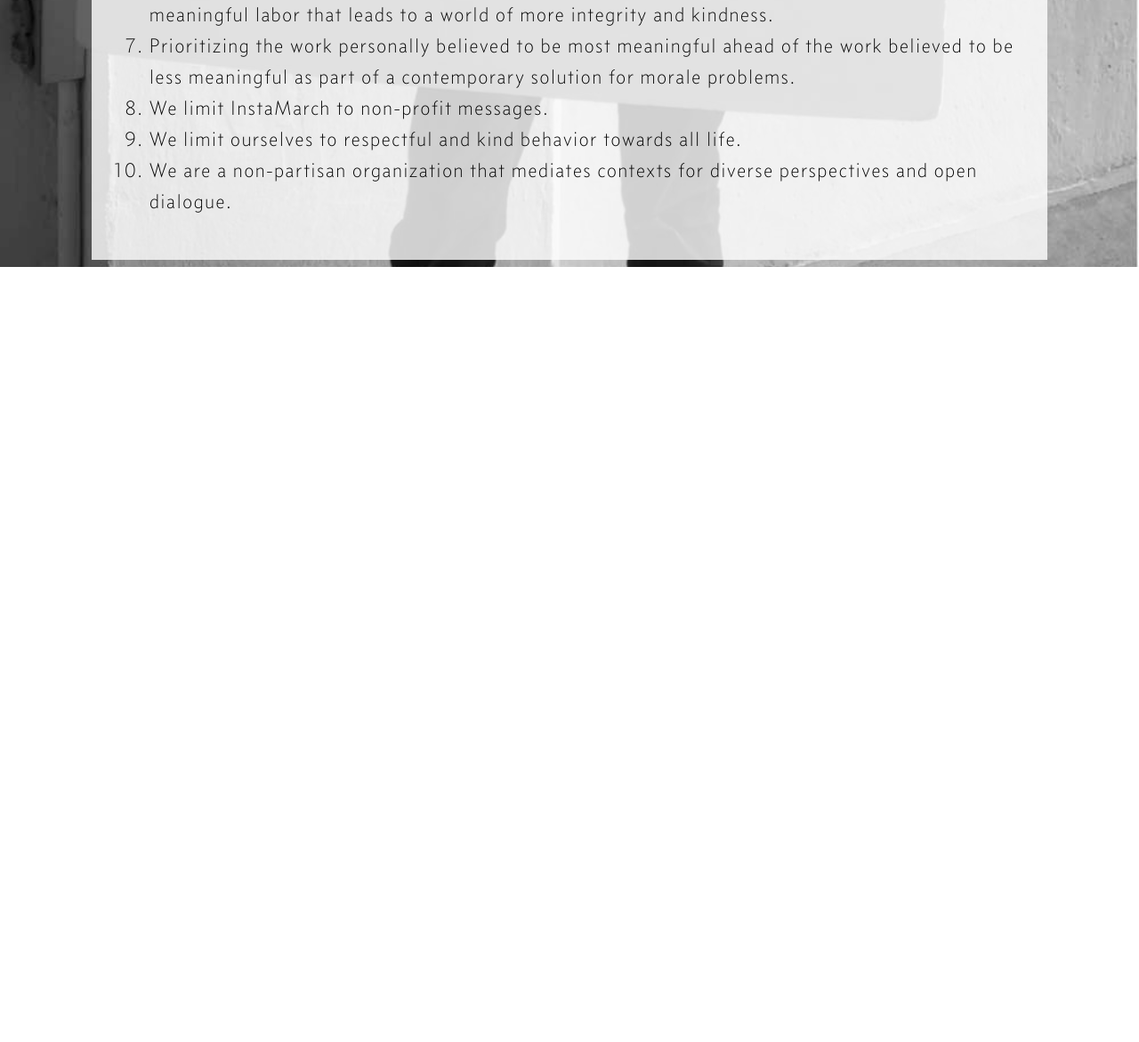
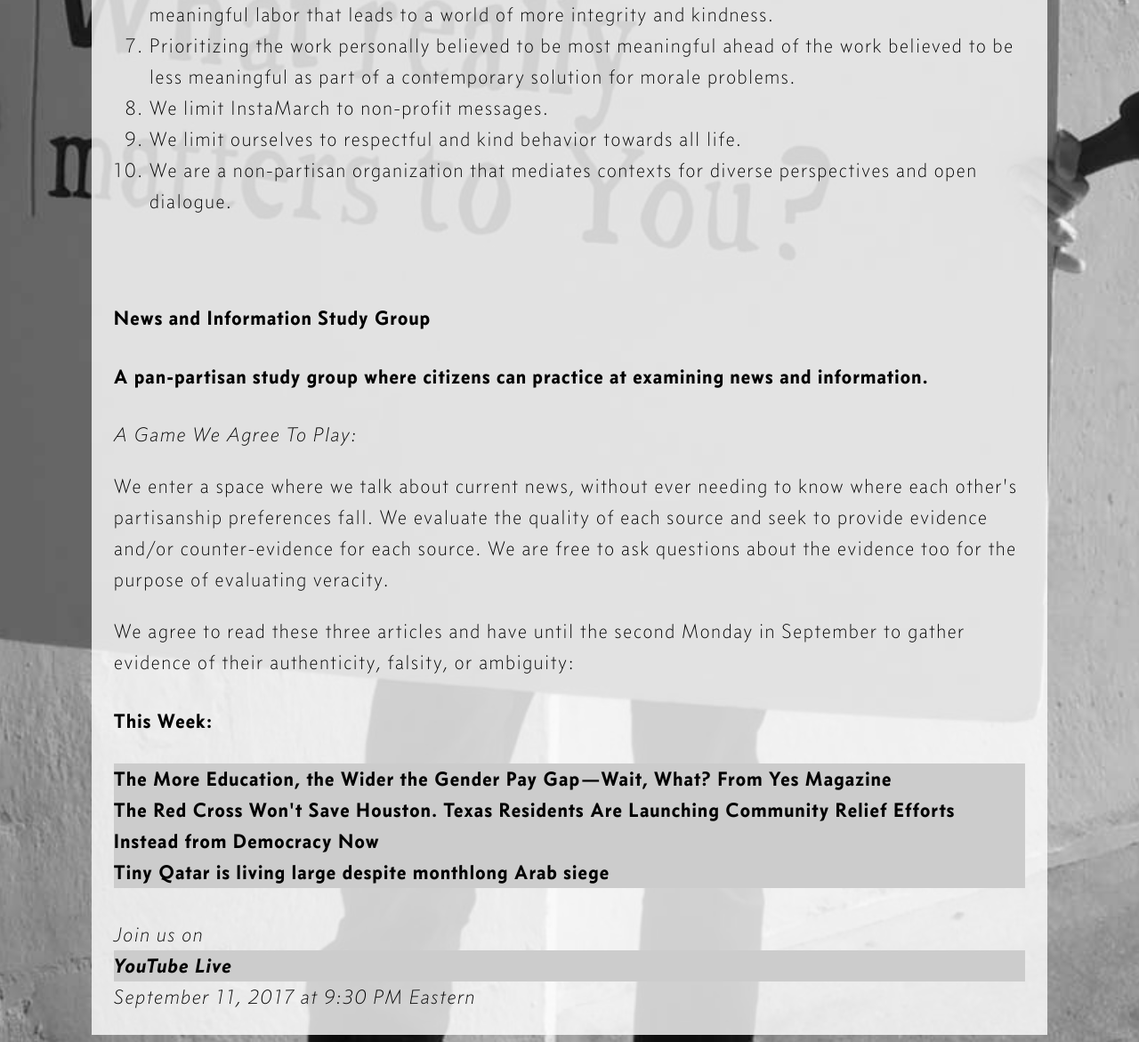
Before and after one commit to InstaMarch/InstaMarch, a plain HTML site: page index.html in a window 1280 px wide. Shown: the part 2395-3566 px from the top of the page at 89% size. Before the commit the page ends 2695 px from the top, so only its background shows below. Drawn offline with Linux system fonts and the light colour scheme.

Commit message:
Adds news and information study group section

```diff
--- a/index.css
+++ b/index.css
@@ -118,6 +118,16 @@ a:active {
     padding: 10px;
 }
 
+.information-study-group {
+    background-color: rgba(255, 255, 255, .8);
+    margin-left: 7.5%;
+    margin-right: 7.5%;
+    padding: 25px;
+}
+
+.information-study-group a {
+    display: block;
+}
 
 @media (min-width: 590px) {
     h2 {
--- a/index.html
+++ b/index.html
@@ -54,6 +54,19 @@
 		    <li>We are a non-partisan organization that mediates contexts for diverse perspectives and open dialogue.</li>
                 </ol>
             </div>
+            <div class="information-study-group" id="information-study-group">
+                <h3>News and Information Study Group</h3>
+                <h4>A pan-partisan study group where citizens can practice at examining news and information.</h4>
+                <em>A Game We Agree To Play:</em>
+                <p>We enter a space where we talk about current news, without ever needing to know where each other's partisanship preferences fall. We evaluate the quality of each source and seek to provide evidence and/or counter-evidence for each source. We are free to ask questions about the evidence too for the purpose of evaluating veracity.</p>
+                <p>We agree to read these three articles and have until the second Monday in September to gather evidence of their authenticity, falsity, or ambiguity:</p>
+                <h4>This Week:</h4>
+                <a href="http://www.yesmagazine.org/new-economy/the-more-education-the-wider-the-gender-pay-gap-wait-what-20170807">The More Education, the Wider the Gender Pay Gap—Wait, What? From Yes Magazine</a>
+                <a href="https://www.democracynow.org/2017/8/30/the_red_cross_wont_save_houston_texas">The Red Cross Won't Save Houston. Texas Residents Are Launching Community Relief Efforts Instead from Democracy Now</a>
+                <a href="http://www.news957.com/world/2017/07/12/tiny-qatar-is-living-large-despite-monthlong-arab-siege/">Tiny Qatar is living large despite monthlong Arab siege</a>
+                <br />
+                <em>Join us on <a href="https://youtu.be/0ev5oz5Yjpo">YouTube Live</a> September 11, 2017 at 9:30 PM Eastern</em>
+            </div>
         </div>
     </body>
 </html>
```
